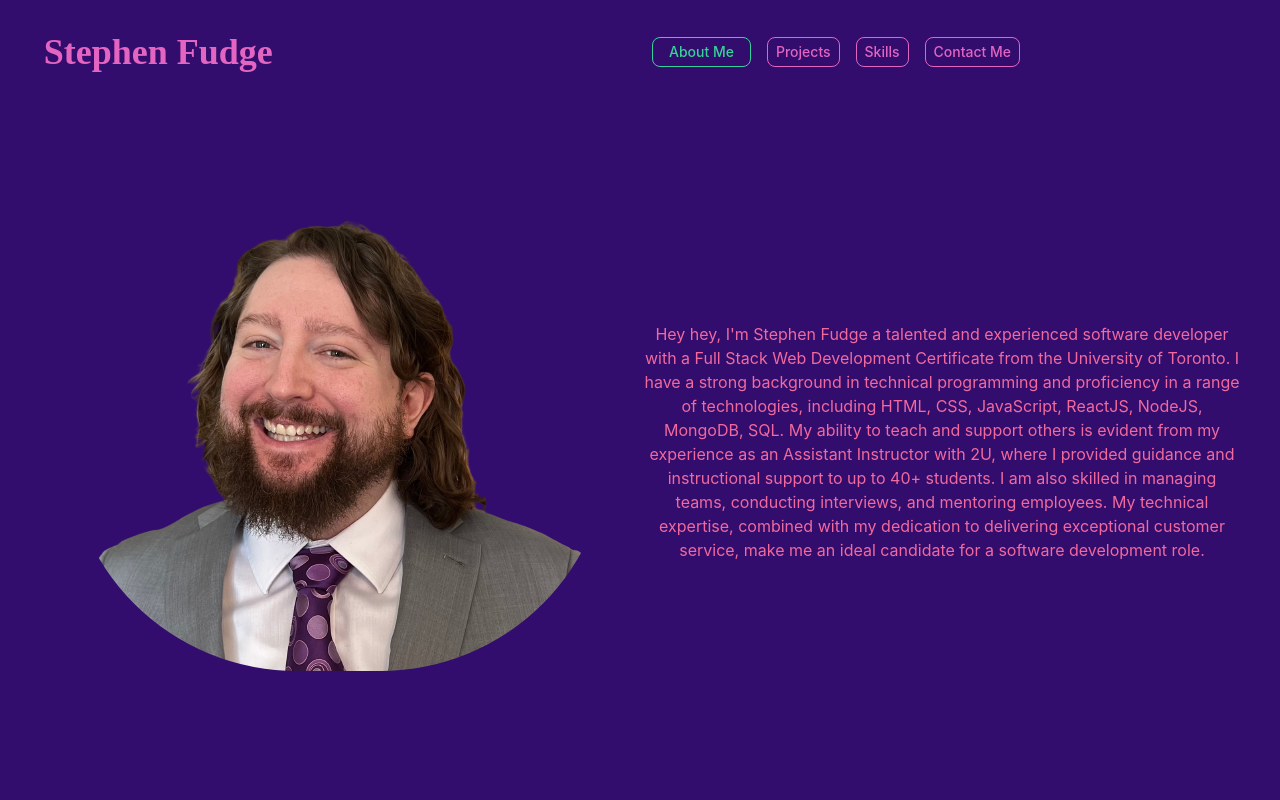
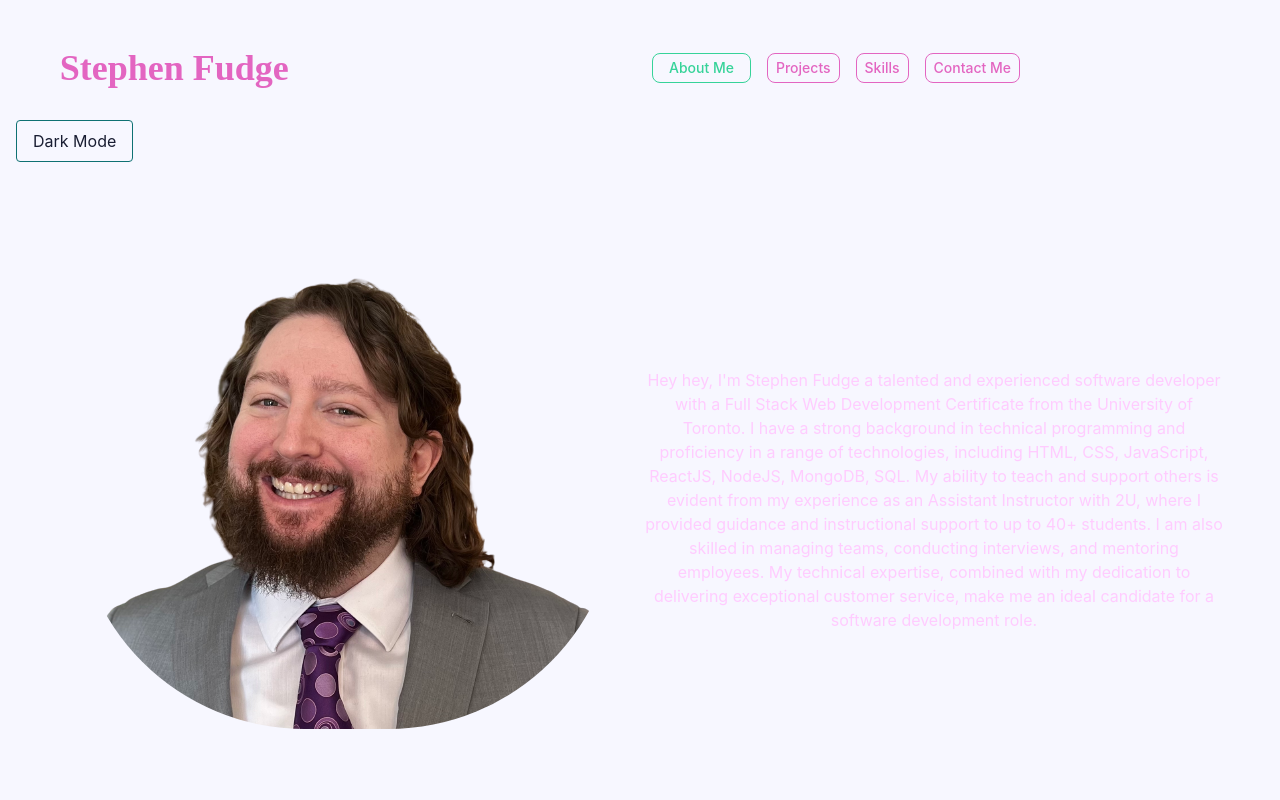
Before and after one commit to stephenfudge/portfolio, a React (Create React App) app: page / in a window 1280 px wide. Shown: the top 800 px of the page. Built offline with nearby package versions, Linux system fonts and the light colour scheme.

Commit message:
created ThemeToggle for light/dark mode. added code to App.js to have it work. tested on about

```diff
--- a/src/App.js
+++ b/src/App.js
@@ -7,27 +7,32 @@ import Projects from "./pages/Projects";
 import Skills from "./pages/Skills";
 import Footer from "./components/Footer";
 import Navbar from "./components/Navbar";
+import ThemeToggle from "./components/ThemeToggle";
 
 function App() {
   const [activeSection, setActiveSection] = useState("about");
+  const [isDark, setIsDark] = useState(false);
 
   const handleSectionChange = (section) => {
-    setActiveSection(section);
-  };
+      setActiveSection(section);
+  }
 
   return (
-    <div className="App min-h-screen bg-persian text-rose">
+    <div className="min-h-screen bg-ghost dark:bg-smoky text-lightpink dark:text-cyclamen">
+      <div className="container mx-auto p-4">
       <Navbar
         activeSection={activeSection}
         handleSectionChange={handleSectionChange}
       />
-      <main className="container mx-auto mt-8">
+        <ThemeToggle isDark={isDark} setIsDark={setIsDark} />
+        <main className="container mx-auto mt-8 ">
         {activeSection === "about" && <About />}
         {activeSection === "projects" && <Projects />}
         {activeSection === "contact" && <Contact />}
         {activeSection === "skills" && <Skills />}
       </main>
       <Footer />
+      </div>
     </div>
   );
 }
--- /dev/null
+++ b/src/components/ThemeToggle/index.js
@@ -0,0 +1,33 @@
+import { useState, useEffect } from "react";
+
+const ThemeToggle = () => {
+  const [isDark, setIsDark] = useState(false);
+
+  const toggleTheme = () => {
+    setIsDark(!isDark);
+    document.documentElement.classList.toggle("dark");
+  };
+
+  useEffect(() => {
+    const isDarkMode = localStorage.getItem("isDarkMode") === "true";
+    setIsDark(isDarkMode);
+    if (isDarkMode) {
+      document.documentElement.classList.add("dark");
+    }
+  }, []);
+
+  useEffect(() => {
+    localStorage.setItem("isDarkMode", isDark);
+  }, [isDark]);
+
+  return (
+    <button
+      onClick={toggleTheme}
+      className="bg-light-bg dark:bg-dark-bg text-oxford dark:text-lightpink px-4 py-2 rounded border border-caribbean"
+    >
+      {isDark ? "Light Mode" : "Dark Mode"}
+    </button>
+  );
+};
+
+export default ThemeToggle;
--- a/src/pages/About/index.js
+++ b/src/pages/About/index.js
@@ -1,7 +1,7 @@
 import "./about.css";
 import { useWindowSize } from "react-use";
 
-export default function About() {
+export default function About({isDark}) {
   const { width } = useWindowSize();
   const imageWidth = width < 768 ? "w-2/3" : "w-5/8";
 
@@ -26,7 +26,7 @@ export default function About() {
         </div>
       )}
       <div className="col-span-1 flex items-center justify-center">
-        <div className="text-center text-cyclamen ">
+        <div className="text-center ">
           <p className="flex items-center justify-center h-full">
             Hey hey, I'm Stephen Fudge a talented and experienced software
             developer with a Full Stack Web Development Certificate from the
@@ -45,5 +45,5 @@ export default function About() {
       </div>
     </div>
   </div>
-  );
+);
 }
--- a/tailwind.config.js
+++ b/tailwind.config.js
@@ -1,6 +1,7 @@
 /** @type {import('tailwindcss').Config} */
 module.exports = {
   content: ["./src/**/*.{js,jsx,ts,tsx}"],
+  darkMode: "class",
   theme: {
     colors: {
       persian: "#320d6dff",
```
